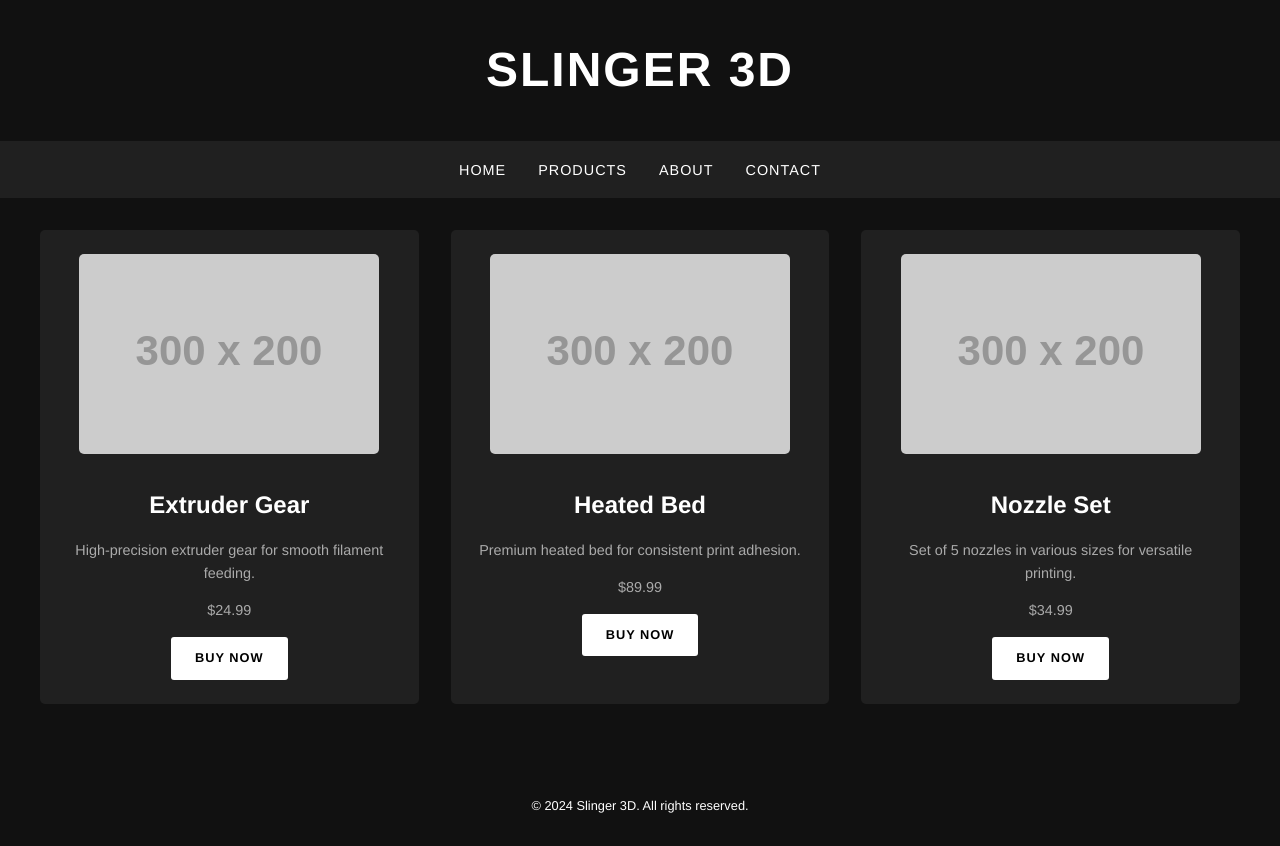
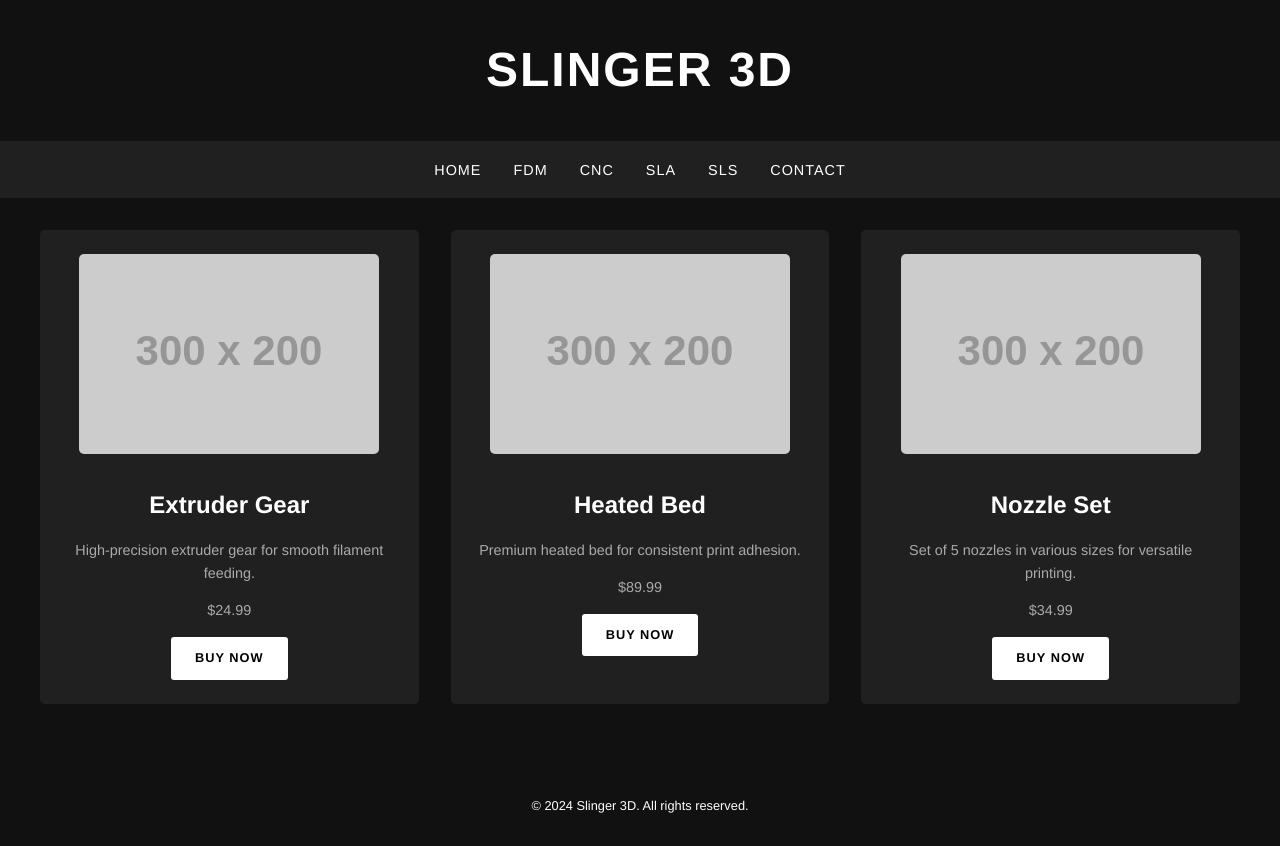
Before and after one commit to YEAh100/yeah100.github.io, a plain HTML site: page index.html in a window 1280 px wide. Drawn offline with Linux system fonts and the light colour scheme; placeholder pictures from the web are drawn by us; a script that the page names is missing.

Commit message:
update.all

```diff
--- a/index.html
+++ b/index.html
@@ -113,8 +113,10 @@
     <nav>
         <ul>
             <li><a href="#home">Home</a></li>
-            <li><a href="#products">Products</a></li>
-            <li><a href="#about">About</a></li>
+            <li><a href="#products">FDM</a></li>
+            <li><a href="#products">CNC</a></li>
+            <li><a href="#products">SLA</a></li>
+            <li><a href="#products">SLS</a></li>
             <li><a href="#contact">Contact</a></li>
         </ul>
     </nav>
```
